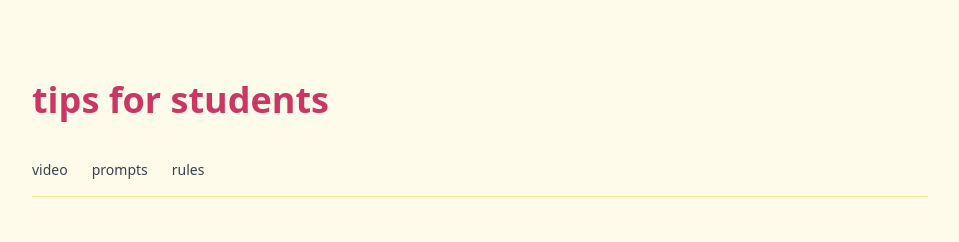
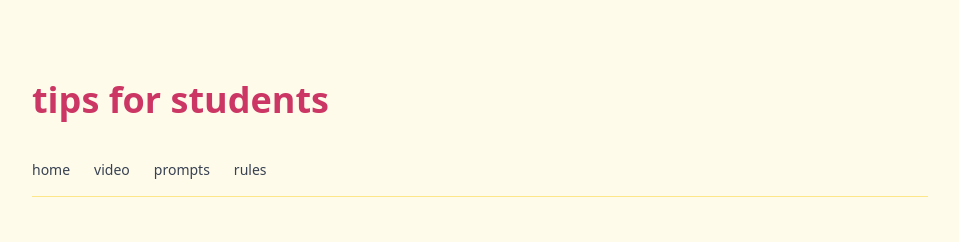
Before and after one commit to tendermoonflower/mpcc, a Next.js app: page /tips in a window 1280 px wide. Shown: the top 242 px of the page, without its empty margins (160-1119 px from the left). Built offline with nearby package versions, Linux system fonts and the light colour scheme.

Commit message:
Update tips.tsx

```diff
--- a/pages/tips.tsx
+++ b/pages/tips.tsx
@@ -1,4 +1,5 @@
 import Head from "next/head";
+import Link from "next/link";
 
 export default function VideoPage() {
   return (
@@ -16,15 +17,23 @@ export default function VideoPage() {
        {/* NAV BAR */}
 <nav className="sticky top-0 z-50 bg-amber-50/90 backdrop-blur border-b border-amber-200 py-4 mb-10">
   <div className="flex flex-wrap gap-6 text-sm font-medium">
+
+    {/* HOME */}
+    <Link href="/" className="text-gray-700 hover:text-rose-600">
+      home
+    </Link>
+
+    {/* VIDEO */}
     <a href="#video" className="text-gray-700 hover:text-rose-600">
       video
     </a>
-            <a
-              href="#prompts"
-              className="text-gray-700 hover:text-rose-600"
-            >
+
+    {/* PROMPTS */}
+    <a href="#prompts" className="text-gray-700 hover:text-rose-600">
       prompts
     </a>
+
+    {/* RULES */}
     <a href="#rules" className="text-gray-700 hover:text-rose-600">
       rules
     </a>
```
Lines whose indentation alone changed are shown as unchanged.
